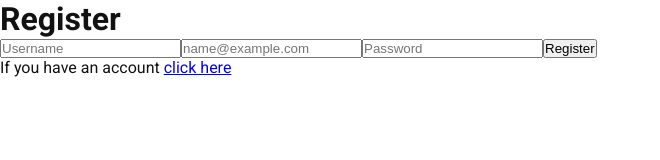
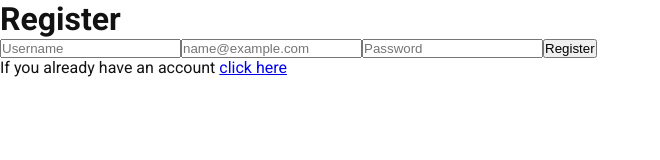
Before and after one commit to Espadv69/Course-2025, a React (Vite) app in the folder Login-Register/: page /register in a window 1280 px wide. Shown: the top 160 px of the page, without its empty margins (0-660 px from the left). Built offline with nearby package versions, Linux system fonts and the light colour scheme.

Commit message:
Fix link that moved to login if you have an account

```diff
--- a/Login-Register/src/components/Register.jsx
+++ b/Login-Register/src/components/Register.jsx
@@ -69,7 +69,7 @@ const Register = () => {
         />
         <button>Register</button>
         <p>
-          If you have an account{' '}
+          If you already have an account{' '}
           <a
             href="/"
             onClick={(e) => {
```
